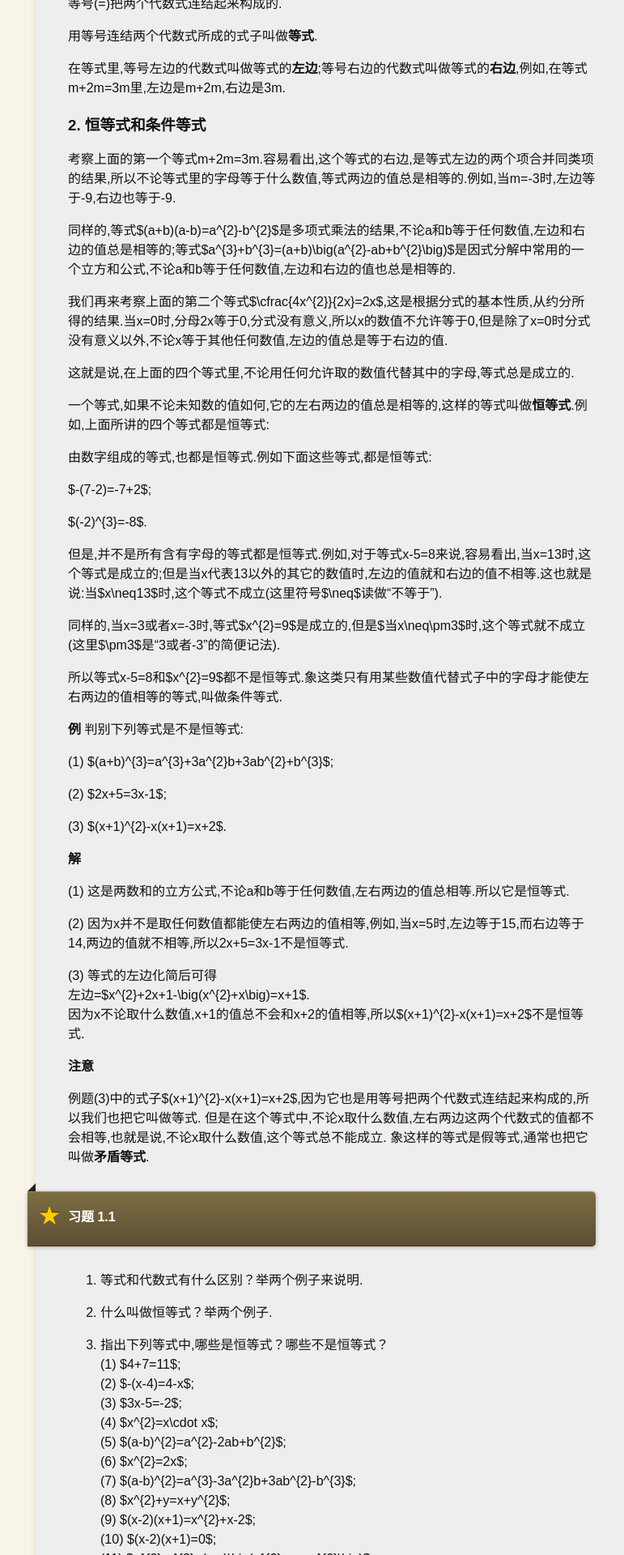
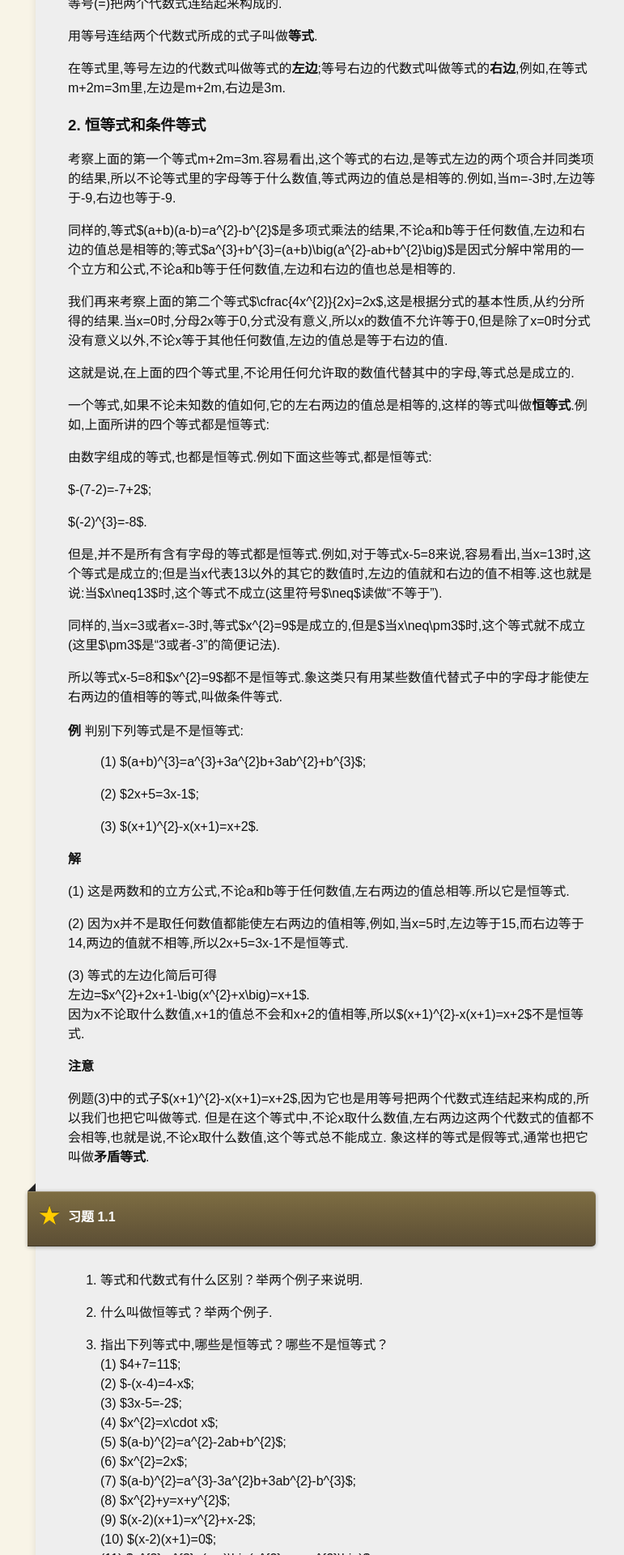
Before and after one commit to ccpaging/algebra, a Jekyll site: the page built from algebra2/ch01/ch01-01.md, in a window 1280 px wide. Shown: the part 679-2599 px from the top of the page at 81% size, without its empty margins (137-908 px from the left). Built offline with Jekyll 4.4.1, drawn with Linux system fonts in a browser that asks for light colours; some web fonts are replaced; comment, search, counter and statistics services are not loaded.

```diff
--- a/algebra2/ch01/ch01-01.md
+++ b/algebra2/ch01/ch01-01.md
@@ -53,11 +53,11 @@
 
 **例** 判别下列等式是不是恒等式:
 
-(1) $(a+b)^{3}=a^{3}+3a^{2}b+3ab^{2}+b^{3}$;
+: (1) $(a+b)^{3}=a^{3}+3a^{2}b+3ab^{2}+b^{3}$;
 
-(2) $2x+5=3x-1$;
+: (2) $2x+5=3x-1$;
 
-(3) $(x+1)^{2}-x(x+1)=x+2$.
+: (3) $(x+1)^{2}-x(x+1)=x+2$.
 
 **解**
 
```
